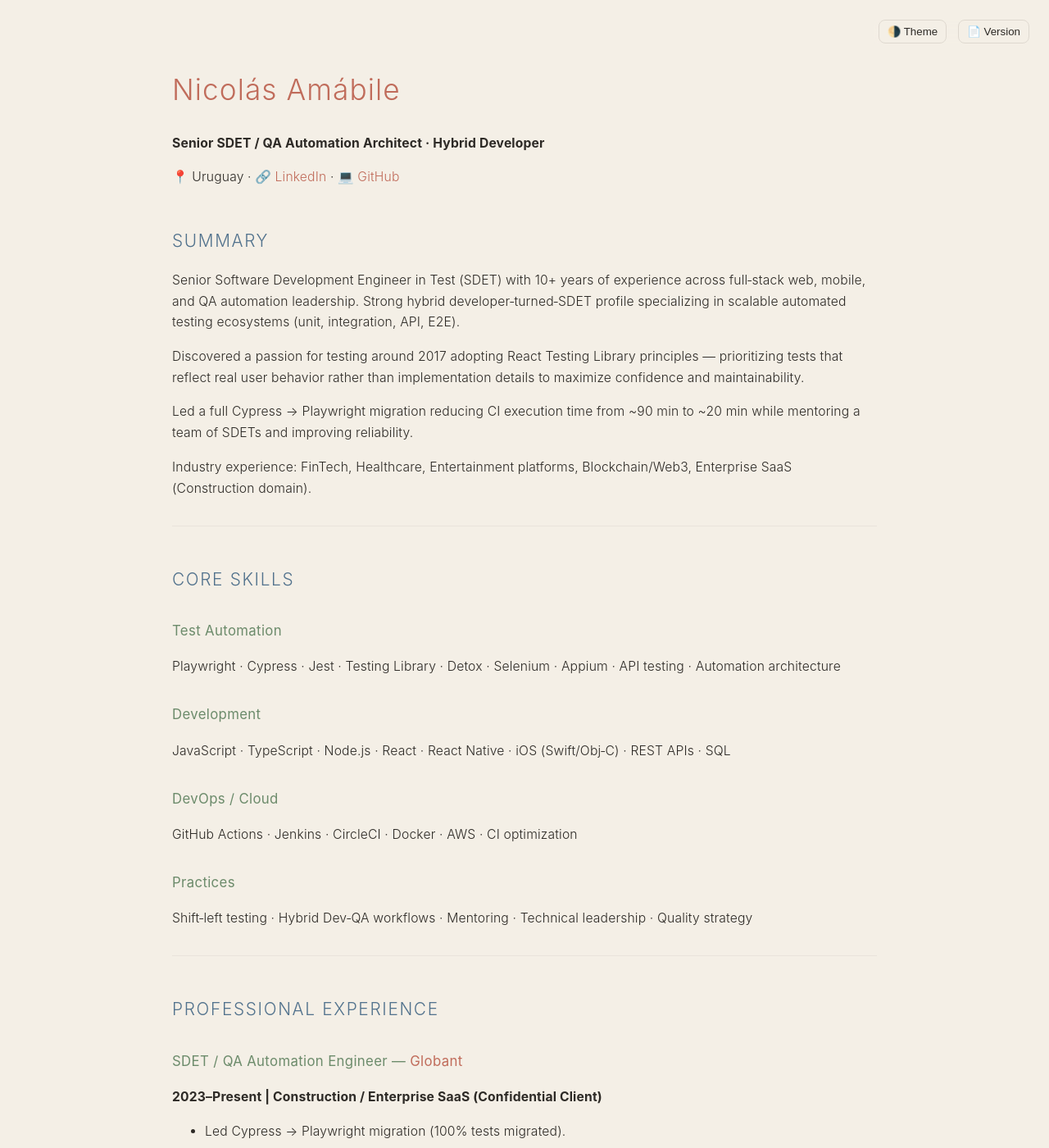
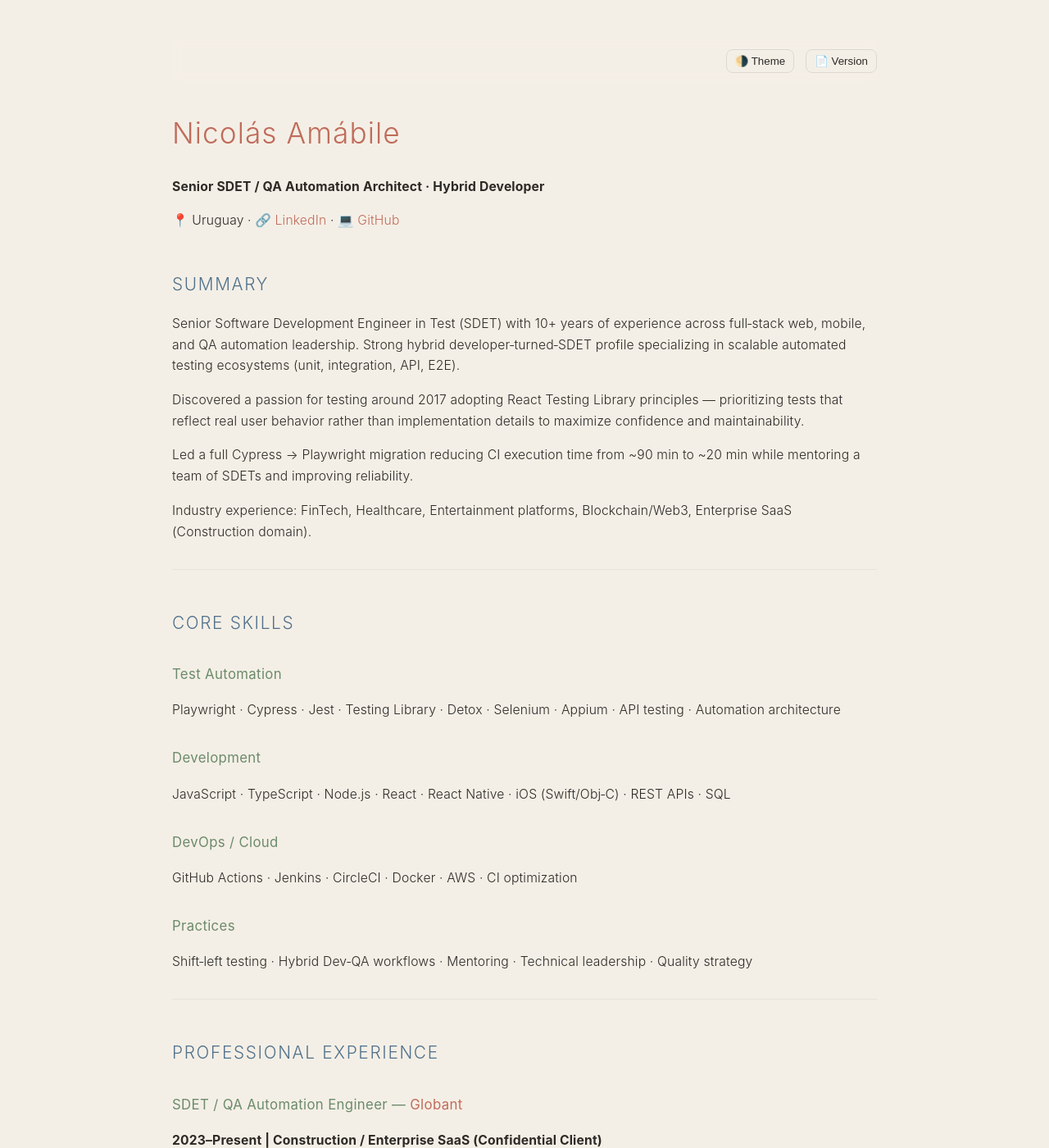
Before and after one commit to nicolas-amabile/nicolas-amabile, a Jekyll site: the page built from index.md, in a window 1280 px wide and 1400 px high. Shown: the whole window at 82% size. Built offline with Jekyll 4.4.1, drawn with Linux system fonts in a browser that asks for light colours.

Commit message:
Sticky controls

```diff
--- a/assets/style.css
+++ b/assets/style.css
@@ -185,16 +185,19 @@ hr {
 /* ===== Toggle buttons ===== */
 
 .controls {
-  position: fixed;
-
-  /* mobile first placement */
-  top: 12px;
-  right: 12px;
+  position: sticky;
+  top: 0;
 
   display: flex;
+  justify-content: flex-end;
   gap: 8px;
   align-items: center;
+
+  padding: 12px 0;
+  margin-bottom: 1rem;
+
   backdrop-filter: blur(6px);
+  z-index: 10;
 }
 
 /* restore original spacing on larger screens */
```
